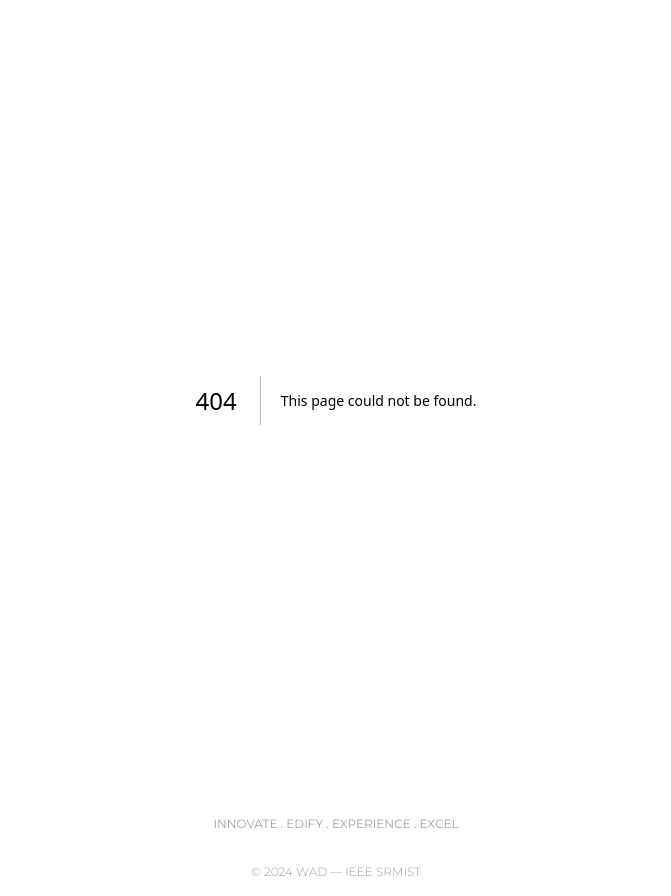
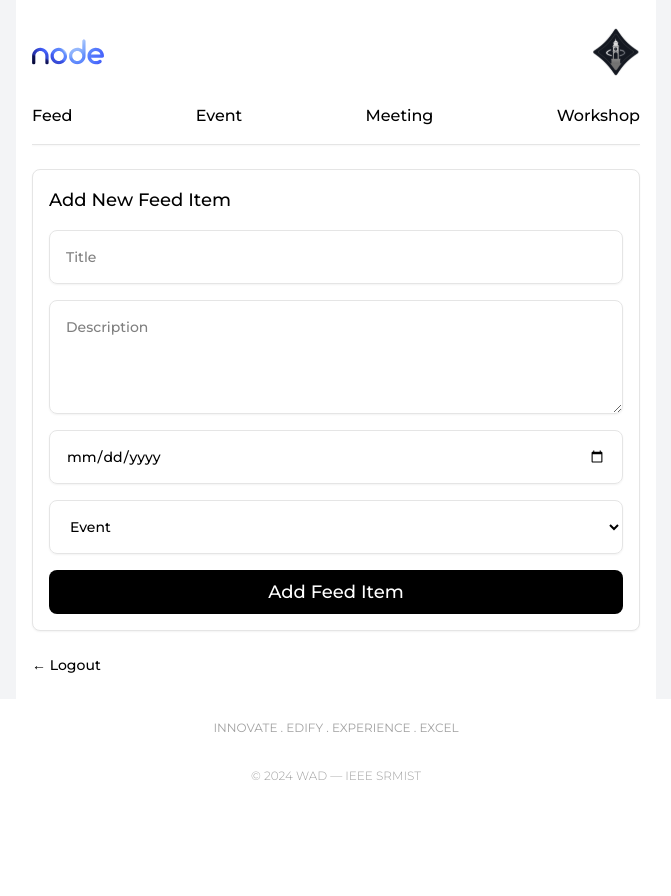
Before and after one commit to AkashSasikumar47/ieee-node, a Next.js app: page /admin in a window 1280 px wide. Before the commit this address had no page. Shown: the whole page, without its empty margins (304-975 px from the left). After the commit the page ends 800 px from the top, so only its background shows below. Built offline with nearby package versions, Linux system fonts and the light colour scheme; sample sign-in values are in the browser's storage.

Commit message:
Update code

```diff
--- /dev/null
+++ b/app/admin/page.tsx
@@ -0,0 +1,42 @@
+"use client";
+
+import { useEffect } from "react";
+import { useRouter } from "next/navigation";
+
+import Header from "../components/Header/Header";
+import Navbar from "../components/Navbar/Navbar";
+import AddFeedForm from "../components/Feed/AddFeedForm";
+
+export default function AdminPage() {
+  const router = useRouter();
+
+  useEffect(() => {
+    const isLoggedIn = localStorage.getItem("isLoggedIn");
+    if (!isLoggedIn) {
+      router.push("/login");
+    }
+  }, [router]);
+
+  const handleLogout = () => {
+    localStorage.removeItem("isLoggedIn");
+    router.push("/login");
+  };
+
+  return (
+    <div className="bg-gray-100">
+      <Header />
+      <Navbar />
+      <div className="max-w-screen-sm bg-white mx-auto px-4 py-6 flex flex-col gap-6">
+        <AddFeedForm />
+        <div className="flex justify-start">
+          <button
+            onClick={handleLogout}
+            className="font-medium text-sm hover:text-red-500 hover:underline"
+          >
+            ← Logout
+          </button>
+        </div>
+      </div>
+    </div>
+  );
+}
--- /dev/null
+++ b/app/api/addFeed/route.ts
@@ -0,0 +1,37 @@
+import { NextRequest, NextResponse } from "next/server";
+
+export async function POST(req: NextRequest) {
+  try {
+    const body = await req.json();
+
+    const sheetWebhook = process.env.NEXT_PUBLIC_SHEET_WEBHOOK;
+    if (!sheetWebhook) {
+      return NextResponse.json(
+        { status: "error", error: "Sheet Webhook not configured" },
+        { status: 500 }
+      );
+    }
+
+    const response = await fetch(sheetWebhook, {
+      method: "POST",
+      body: JSON.stringify(body),
+      headers: { "Content-Type": "application/json" },
+    });
+
+    const text = await response.text();
+    let data;
+    try {
+      data = JSON.parse(text);
+    } catch {
+      data = { status: "error", error: "Invalid JSON from Apps Script" };
+    }
+
+    return NextResponse.json(data);
+  } catch (err) {
+    console.error(err);
+    return NextResponse.json(
+      { status: "error", error: "Failed to post to Google Sheet" },
+      { status: 500 }
+    );
+  }
+}
--- /dev/null
+++ b/app/components/Feed/AddFeedForm.tsx
@@ -0,0 +1,119 @@
+"use client";
+
+import { useState } from "react";
+
+interface FeedItem {
+  Title: string;
+  Description: string;
+  Date: string;
+  Type: "Event" | "Meeting" | "Workshop";
+}
+
+const AddFeedForm = () => {
+  const [title, setTitle] = useState("");
+  const [description, setDescription] = useState("");
+  const [date, setDate] = useState("");
+  const [type, setType] = useState<FeedItem["Type"]>("Event");
+  const [loading, setLoading] = useState(false);
+  const [message, setMessage] = useState<string | null>(null);
+
+  const handleSubmit = async (e: React.FormEvent) => {
+    e.preventDefault();
+
+    if (!title || !description || !date || !type) {
+      setMessage("Please fill all fields");
+      return;
+    }
+
+    if (!date.match(/^\d{4}-\d{2}-\d{2}$/)) {
+      setMessage("Please select a valid date");
+      return;
+    }
+
+    setLoading(true);
+    setMessage(null);
+
+    const payload: FeedItem = {
+      Title: title,
+      Description: description,
+      Date: date,
+      Type: type,
+    };
+
+    try {
+      const res = await fetch("/api/addFeed", {
+        method: "POST",
+        body: JSON.stringify(payload),
+        headers: { "Content-Type": "application/json" },
+      });
+
+      const data = await res.json();
+
+      if (data.status === "success") {
+        setMessage("Feed item added successfully!");
+        setTitle("");
+        setDescription("");
+        setDate("");
+        setType("Event");
+      } else {
+        setMessage(
+          "Error adding feed item: " + (data.error || "Unknown error")
+        );
+      }
+    } catch {
+      setMessage("Error submitting feed item");
+    } finally {
+      setLoading(false);
+    }
+  };
+
+  return (
+    <form
+      onSubmit={handleSubmit}
+      noValidate
+      className="bg-white rounded-lg border border-neutral-200 p-4 shadow-xs flex flex-col gap-4"
+    >
+      <h2 className="font-medium text-lg">Add New Feed Item</h2>
+      {message && <p className="font-medium text-xs text-red-500">{message}</p>}
+      <input
+        type="text"
+        placeholder="Title"
+        className="w-full rounded-lg border border-neutral-200 p-4 shadow-xs font-medium text-sm"
+        value={title}
+        onChange={(e) => setTitle(e.target.value)}
+      />
+      <textarea
+        placeholder="Description"
+        className="w-full rounded-lg border border-neutral-200 p-4 shadow-xs font-medium text-sm"
+        rows={4}
+        value={description}
+        onChange={(e) => setDescription(e.target.value)}
+      />
+      <input
+        type="date"
+        className="w-full rounded-lg border border-neutral-200 p-4 shadow-xs font-medium text-sm"
+        value={date}
+        onChange={(e) => setDate(e.target.value)}
+        required
+      />
+      <select
+        className="w-full rounded-lg border border-neutral-200 p-4 shadow-xs font-medium text-sm"
+        value={type}
+        onChange={(e) => setType(e.target.value as FeedItem["Type"])}
+      >
+        <option value="Event">Event</option>
+        <option value="Meeting">Meeting</option>
+        <option value="Workshop">Workshop</option>
+      </select>
+      <button
+        type="submit"
+        disabled={loading}
+        className="w-full rounded-lg p-2 font-medium text-lg text-white bg-black hover:bg-blue-500"
+      >
+        {loading ? "Submitting..." : "Add Feed Item"}
+      </button>
+    </form>
+  );
+};
+
+export default AddFeedForm;
--- a/app/components/Feed/Feed.tsx
+++ b/app/components/Feed/Feed.tsx
@@ -32,19 +32,16 @@ const Feed: React.FC<FeedProps> = ({ filterType }) => {
         const parsed = Papa.parse(csv, { header: true });
         const data = parsed.data as FeedItem[];
 
-        // Filter out any empty rows
         let filtered = data.filter(
           (item) => item.Title && item.Description && item.Date && item.Type
         );
 
-        // Apply type filter if provided
         if (filterType) {
           filtered = filtered.filter(
             (item) => item.Type.toLowerCase() === filterType.toLowerCase()
           );
         }
 
-        // Sort newest → oldest
         const sorted = filtered.sort(
           (a, b) => new Date(b.Date).getTime() - new Date(a.Date).getTime()
         );
--- a/app/components/Header/Header.tsx
+++ b/app/components/Header/Header.tsx
@@ -1,4 +1,5 @@
 import React from "react";
+import Link from "next/link";
 
 const Header = () => {
   return (
@@ -8,7 +9,14 @@ const Header = () => {
       aria-label="Header"
     >
       <img src="/Logo/node-logo.svg" alt="Node Logo" className="w-18 h-18" />
-      <img src="/Logo/ieee-logo.svg" alt="IEEE Logo" className="w-12 h-12" />
+
+      <Link href="/login">
+        <img
+          src="/Logo/ieee-logo.svg"
+          alt="IEEE Logo"
+          className="w-12 h-12 cursor-pointer"
+        />
+      </Link>
     </header>
   );
 };
--- /dev/null
+++ b/app/login/page.tsx
@@ -0,0 +1,65 @@
+"use client";
+
+import { useState } from "react";
+import { useRouter } from "next/navigation";
+
+import Header from "../components/Header/Header";
+import Navbar from "../components/Navbar/Navbar";
+
+export default function LoginPage() {
+  const router = useRouter();
+  const [username, setUsername] = useState("");
+  const [password, setPassword] = useState("");
+  const [error, setError] = useState("");
+
+  const handleLogin = (e: React.FormEvent) => {
+    e.preventDefault();
+
+    if (
+      username === process.env.NEXT_PUBLIC_ADMIN_USERNAME &&
+      password === process.env.NEXT_PUBLIC_ADMIN_PASSWORD
+    ) {
+      localStorage.setItem("isLoggedIn", "true");
+      router.push("/admin");
+    } else {
+      setError("Invalid credentials");
+    }
+  };
+
+  return (
+    <div>
+      <Header />
+      <Navbar />
+
+      <div className="max-w-screen-sm bg-white mx-auto px-4 py-6">
+        <form
+          onSubmit={handleLogin}
+          className="bg-white rounded-lg border border-neutral-200 p-4 shadow-xs flex flex-col gap-4"
+        >
+          <h2 className="font-medium text-lg">Admin Login</h2>
+          {error && <p className="font-medium text-xs text-red-500">{error}</p>}
+          <input
+            type="text"
+            placeholder="Username"
+            className="w-full rounded-lg border border-neutral-200 p-4 shadow-xs font-medium text-sm"
+            value={username}
+            onChange={(e) => setUsername(e.target.value)}
+          />
+          <input
+            type="password"
+            placeholder="Password"
+            className="w-full rounded-lg border border-neutral-200 p-4 shadow-xs font-medium text-sm"
+            value={password}
+            onChange={(e) => setPassword(e.target.value)}
+          />
+          <button
+            type="submit"
+            className="w-full rounded-lg p-2 font-medium text-lg text-white bg-black hover:bg-blue-500"
+          >
+            Login
+          </button>
+        </form>
+      </div>
+    </div>
+  );
+}
--- a/app/page.tsx
+++ b/app/page.tsx
@@ -6,7 +6,7 @@ import Feed from "./components/Feed/Feed";
 
 export default function Page() {
   return (
-    <div>
+    <div className="bg-gray-100">
       <Header />
       <Navbar />
       <Feed />
```
